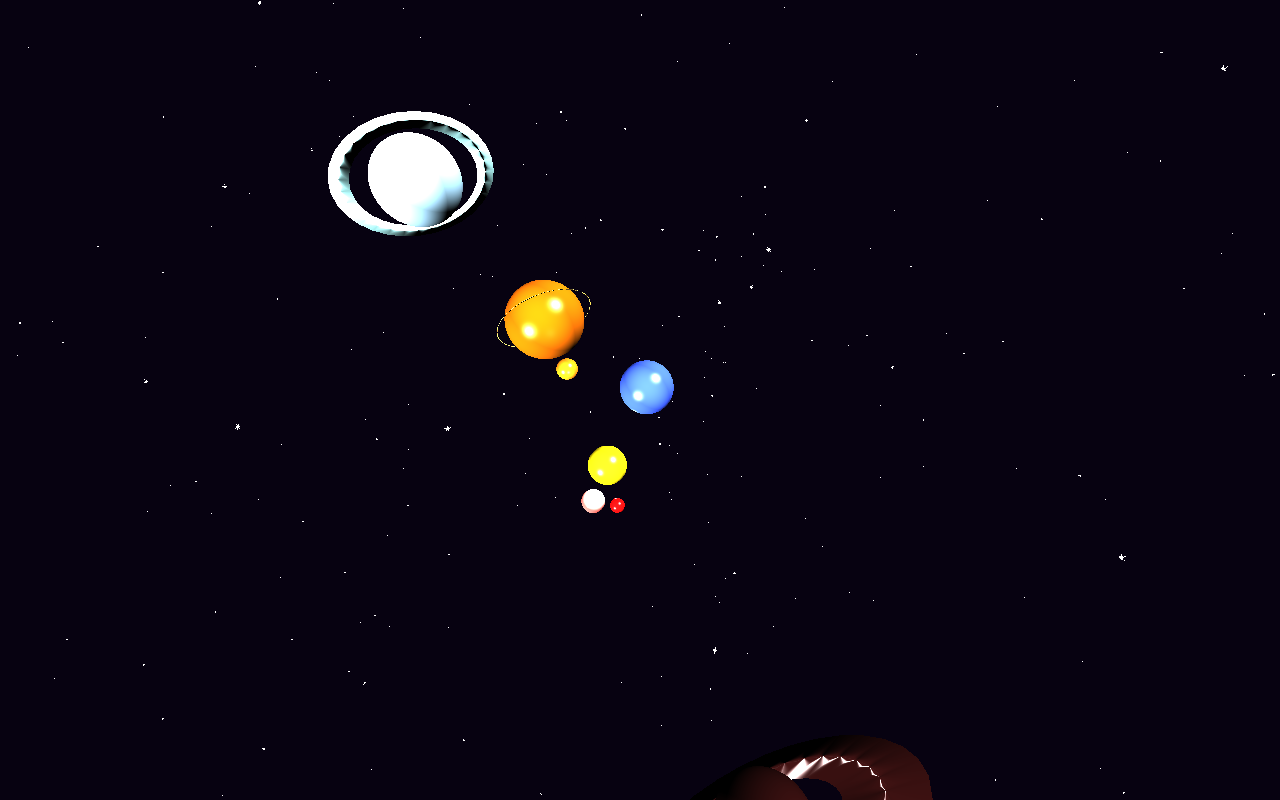
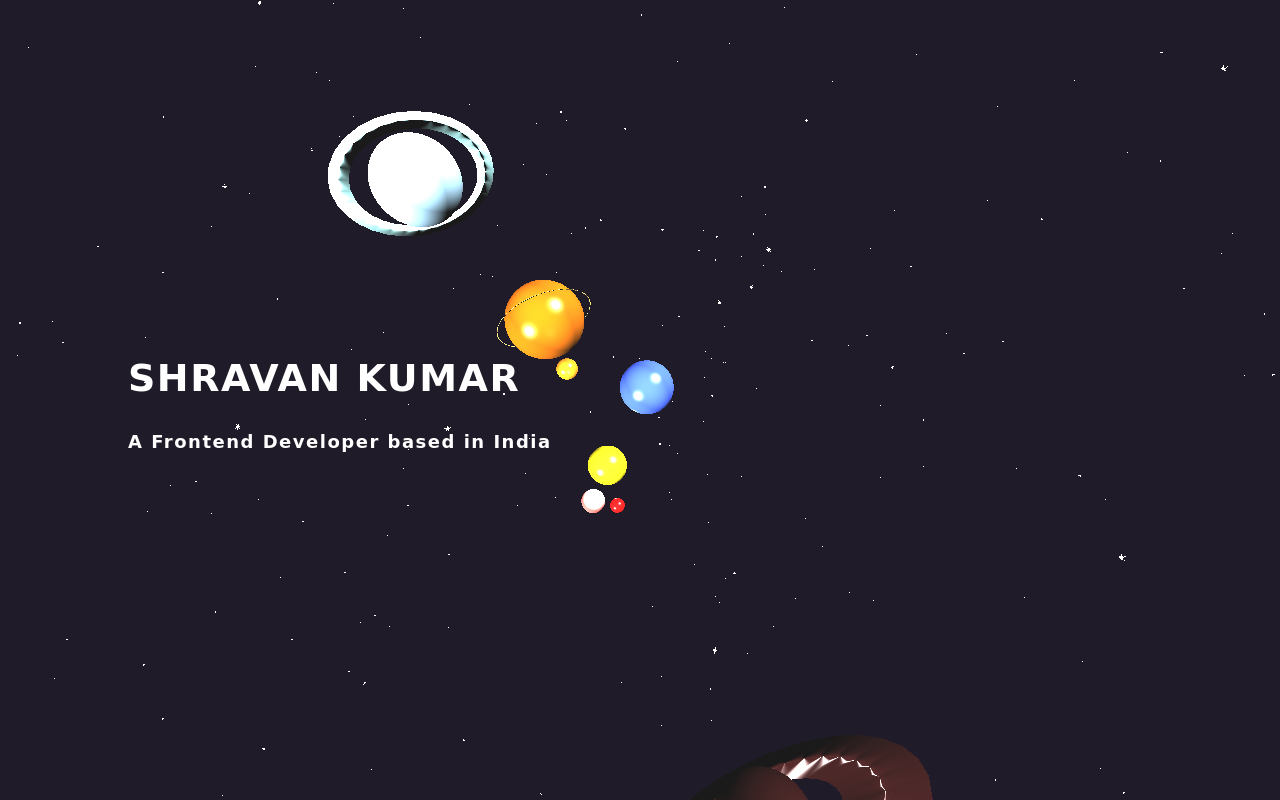
Before and after one commit to shravankumar-fs/Solar-System, a plain HTML site: page index.html in a window 1280 px wide. Drawn offline with Linux system fonts and the light colour scheme; animation ran at ten frames a second; a web font is replaced by a local one.

Commit message:
fixed bug

```diff
--- a/index.html
+++ b/index.html
@@ -10,5 +10,7 @@
   <body>
     <script src="./lib/three.min.js"></script>
     <script type="module" src="script.js"></script>
+
+    <script src="info.js"></script>
   </body>
 </html>
--- /dev/null
+++ b/info.js
@@ -0,0 +1,24 @@
+const info = document.createElement("div");
+info.classList.add("info");
+let sName = "Shravan.Kumar".toUpperCase().split("");
+let div1 = document.createElement("div");
+let h2 = document.createElement("h2");
+let h4 = document.createElement("h4");
+
+info.appendChild(div1);
+div1.appendChild(h2);
+div1.appendChild(h4);
+let idx = 0;
+let i = setInterval(() => {
+  if (sName[idx] == ".") {
+    h2.innerHTML += "&nbsp;";
+    idx++;
+  } else h2.innerHTML += sName[idx++];
+  if (idx == sName.length) clearInterval(i);
+}, 300);
+
+h2.innerText;
+h4.innerText = "A Frontend Developer based in India";
+setTimeout(() => {
+  document.body.appendChild(info);
+}, 1000);
--- a/style.css
+++ b/style.css
@@ -1,5 +1,48 @@
+@import url("https://fonts.googleapis.com/css2?family=Big+Shoulders+Stencil+Text&display=swap");
+
 body {
+  font-family: "Big Shoulders Stencil Text", cursive;
   margin: 0;
+  height: 100vh;
+  width: 100vw;
+}
+.info {
+  position: absolute;
+  top: 50%;
+  left: 10%;
+  transform: translateY(-50%);
+  display: flex;
+  flex-direction: column;
+  justify-content: left;
+  align-items: center;
+  background-color: transparent;
+  color: #fff;
+}
+h2,
+h4 {
+  font-weight: 600;
+  letter-spacing: 1.5px;
+  width: fit-content;
+}
+h2::before {
+  position: absolute;
+  top: -10px;
+}
+h2 {
+  position: relative;
+  font-size: 38px;
+  transition: all 0.3s linear;
+}
+h4 {
+  font-size: 18px;
+}
+h2::selection,
+h4::selection {
+  text-decoration: none;
+}
+
+canvas {
+  opacity: 0.9;
 }
 @media (max-width: 400) {
   canvas {
```
